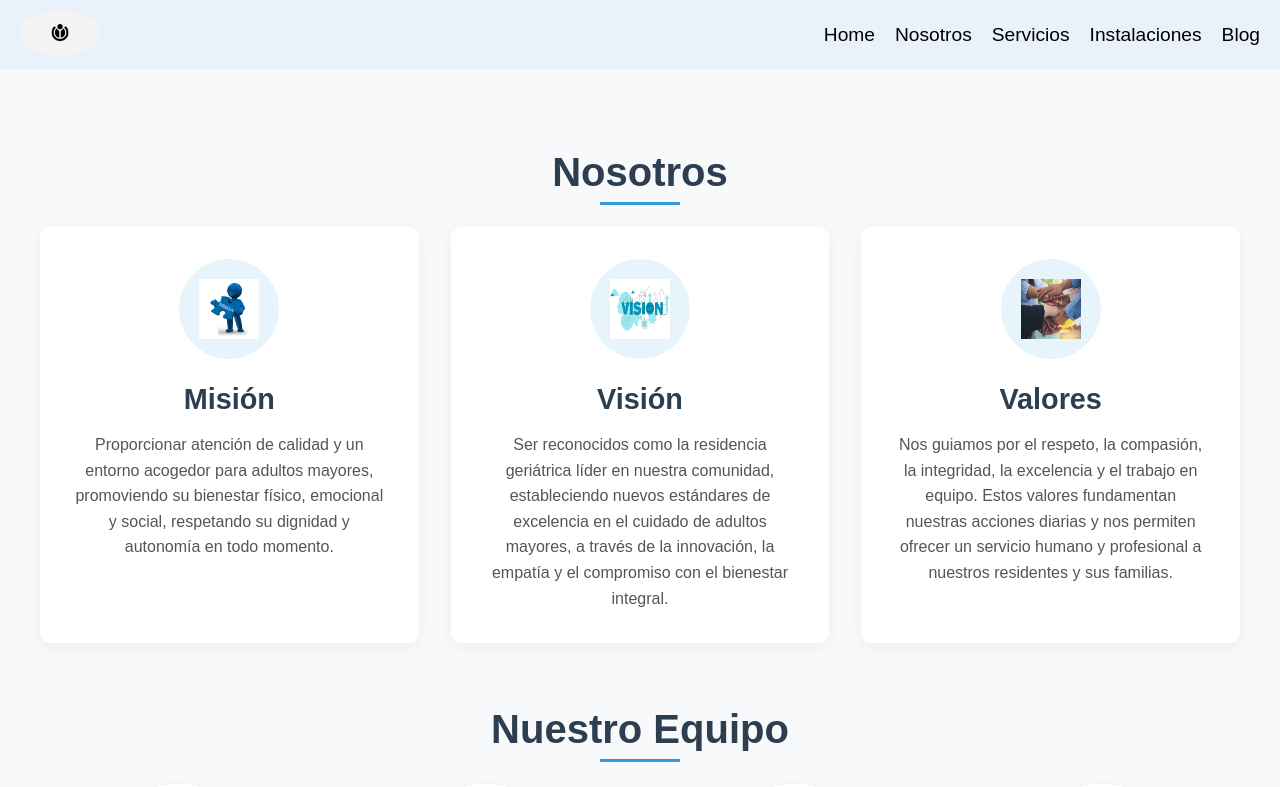
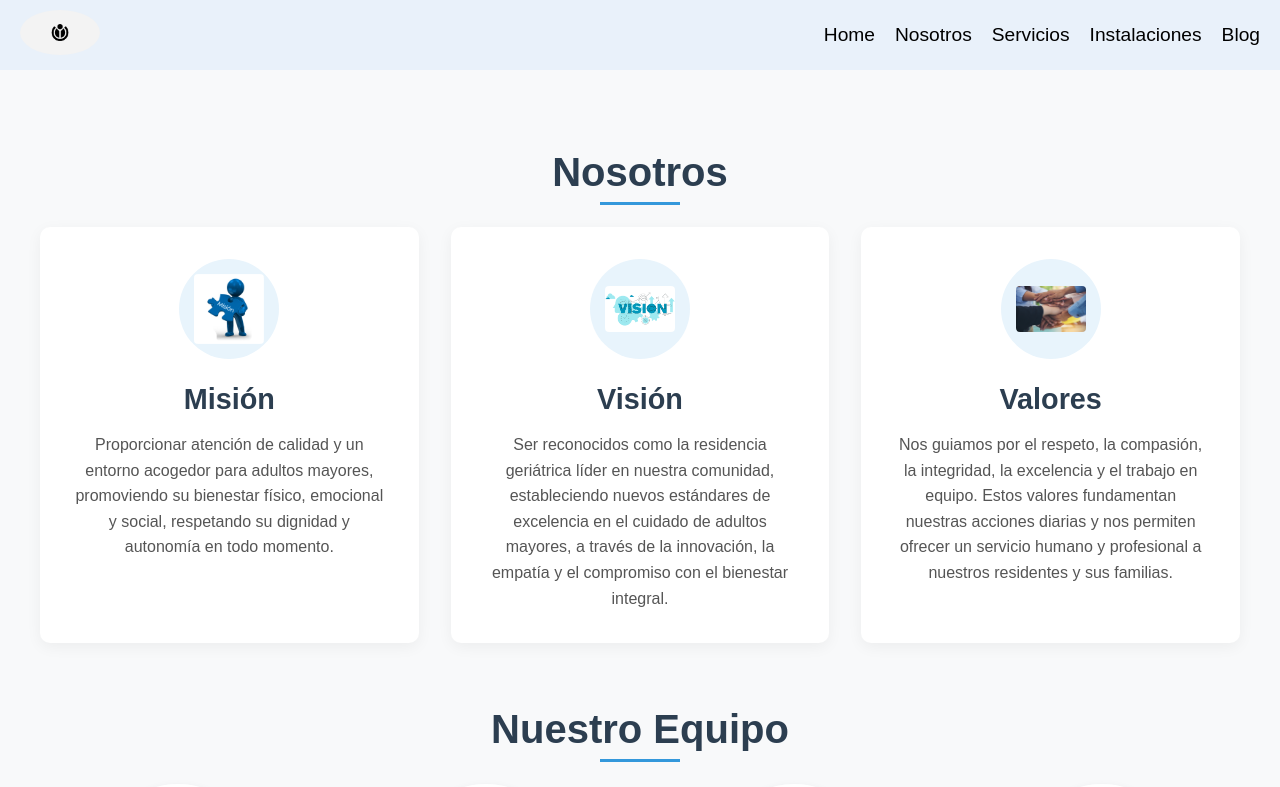
Before and after one commit to fabrivalseg/geriatrico, a Next.js app: page /nosotros in a window 1280 px wide. Shown: the top 787 px of the page. Built offline with nearby package versions, Linux system fonts and the light colour scheme.

Commit message:
terminando performance

```diff
--- a/src/app/blog/_componentes/blog.module.css
+++ b/src/app/blog/_componentes/blog.module.css
@@ -93,6 +93,7 @@
     font-size: 0.9rem;
     color: #3498db;
     margin-bottom: 0.5rem;
+    text-shadow: 0px 0px 1px rgba(0, 0, 0, 0.2);
   }
 
   .blogTitle {
@@ -123,6 +124,7 @@
     transition: color 0.3s ease;
     display: flex;
     align-items: center;
+    text-shadow: 0px 0px 1px rgba(0, 0, 0, 0.2);
   }
 
   .blogButton:hover {
@@ -146,6 +148,7 @@
     cursor: pointer;
     transition: all 0.3s ease;
     box-shadow: 0 4px 6px rgba(0, 0, 0, 0.1);
+    text-shadow: 2px 2px 4px rgba(0, 0, 0, 0.5);
   }
 
   .blogMoreButton:hover {
--- a/src/app/contacto/_componentes/formulario.module.css
+++ b/src/app/contacto/_componentes/formulario.module.css
@@ -147,6 +147,7 @@
   transition: all 0.3s ease;
   box-shadow: 0 4px 6px rgba(0, 0, 0, 0.1);
   width: 100%;
+  text-shadow: 2px 2px 4px rgba(0, 0, 0, 0.5);
 }
 
 .formButton:hover {
--- a/src/app/nosotros/_componentes/Nosotros.jsx
+++ b/src/app/nosotros/_componentes/Nosotros.jsx
@@ -57,8 +57,9 @@ const Nosotros = () => {
               <Image
                 src="/imagenes/nosotros/mision-vision-valores/Misión.webp?height=80&width=80"
                 alt="Misión"
-                width={80}
-                height={80}
+                width={0}
+                height={0}
+                sizes="100vw"
                 className={styles.valueIcon}
               />
             </div>
@@ -74,8 +75,9 @@ const Nosotros = () => {
               <Image
                 src="/imagenes/nosotros/mision-vision-valores/vision.png"
                 alt="Visión"
-                width={80}
-                height={80}
+                width={0}
+                height={0}
+                sizes="100vw"
                 className={styles.valueIcon}
               />
             </div>
@@ -92,8 +94,9 @@ const Nosotros = () => {
               <Image
                 src="/imagenes/nosotros/mision-vision-valores/valores.jpeg?height=80&width=80"
                 alt="Valores"
-                width={80}
-                height={80}
+                width={0}
+                height={0}
+                sizes="100vw"
                 className={styles.valueIcon}
               />
             </div>
--- a/src/app/nosotros/_componentes/nosotros.module.css
+++ b/src/app/nosotros/_componentes/nosotros.module.css
@@ -30,6 +30,7 @@
   max-width: 1200px;
   margin: 0 auto 4rem auto;
 }
+
 
 @media (min-width: 768px) {
   .valuesContainer {
@@ -64,9 +65,11 @@
   margin-bottom: 1.5rem;
 }
 
+
 .valueIcon {
-  width: 60px;
-  height: 60px;
+  width: 70px;
+  height: auto;
+  border-radius: 4px;
 }
 
 .valueTitle {
@@ -137,4 +140,5 @@
 .teamMemberRole {
   font-size: 0.9rem;
   color: #3498db;
+  text-shadow: 1px 0px 0px rgba(0, 0, 0, 0.3);
 }
```
